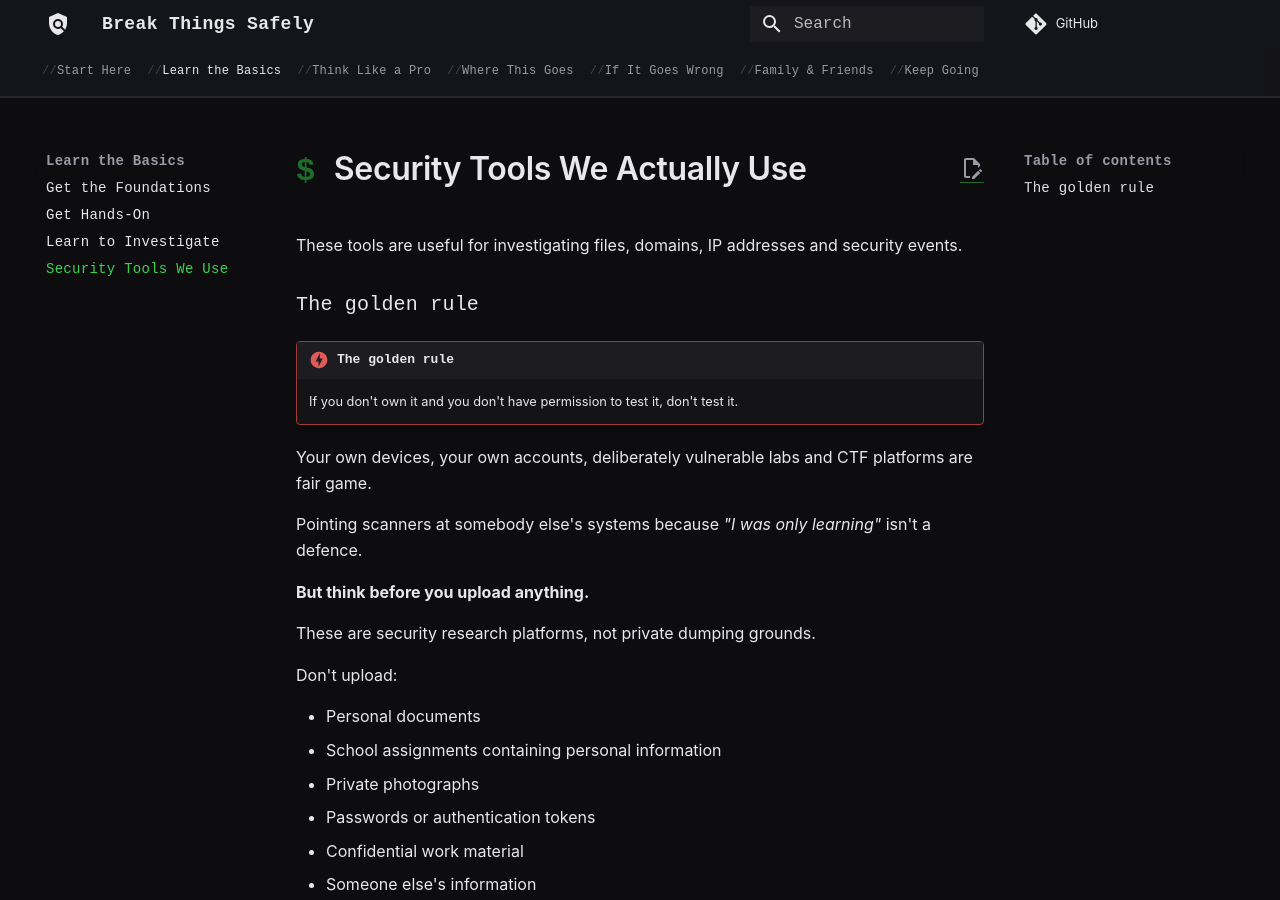
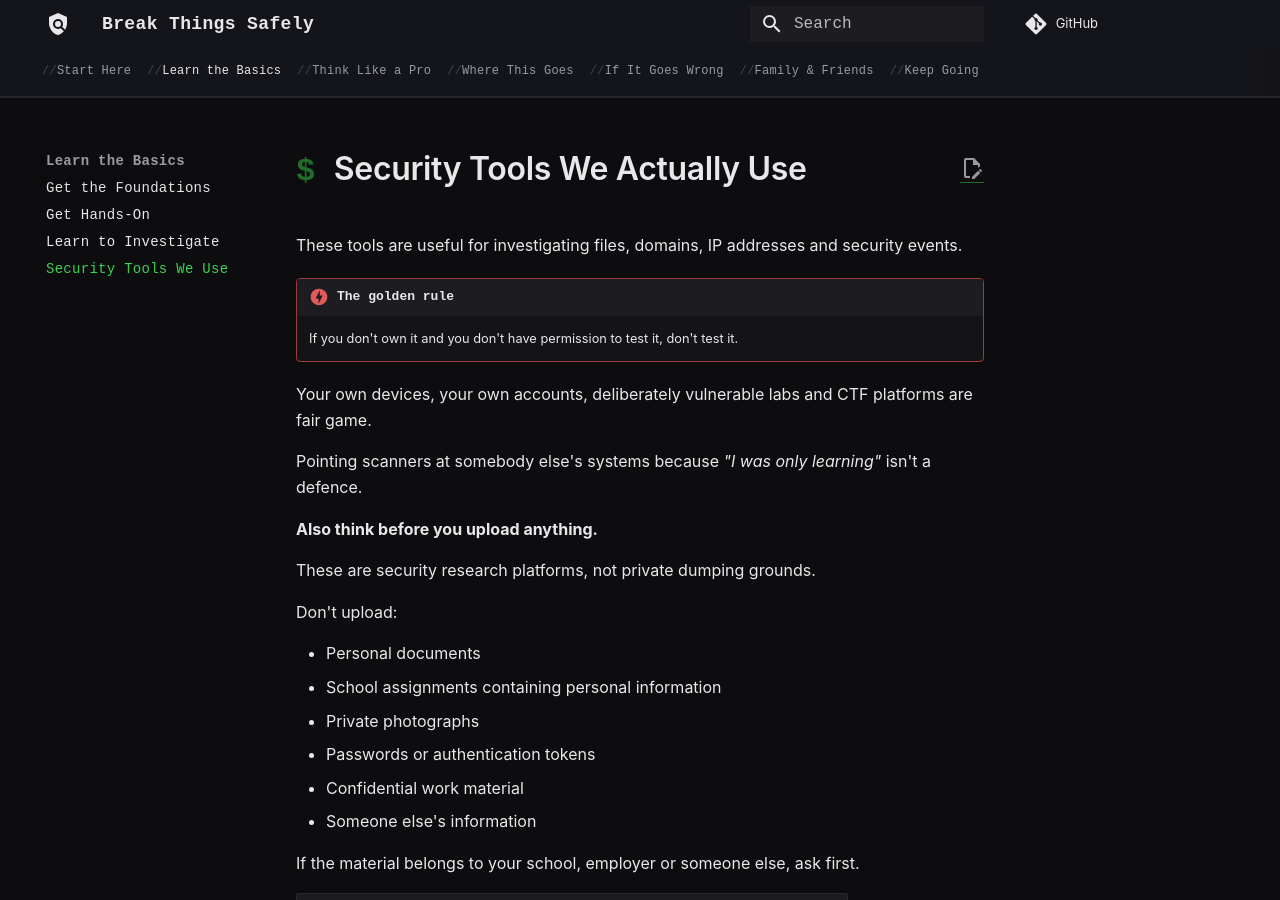
Before and after one commit to t-d-knight/break-things-safely, an MkDocs documentation site: the page built from docs/tools.md, in a window 1280 px wide and 900 px high. Built offline with MkDocs 1.6.1 and Material for MkDocs 9.7.7, drawn with Linux system fonts in a browser that asks for light colours; comment, search, counter and statistics services are not loaded.

Commit message:
Fixed golden rule position

```diff
--- a/docs/tools.md
+++ b/docs/tools.md
@@ -1,8 +1,6 @@
 # Security Tools We Actually Use
 
 These tools are useful for investigating files, domains, IP addresses and security events.
-
-### The golden rule
 
 !!! danger "The golden rule"
     If you don't own it and you don't have permission to test it, don't test it.
@@ -11,7 +9,7 @@ Your own devices, your own accounts, deliberately vulnerable labs and CTF platfo
 
 Pointing scanners at somebody else's systems because *"I was only learning"* isn't a defence.
 
-**But think before you upload anything.**
+**Also think before you upload anything.**
 
 These are security research platforms, not private dumping grounds.
 
```
Also changed, not shown: docs/investigate.md (+3 -2 lines).
